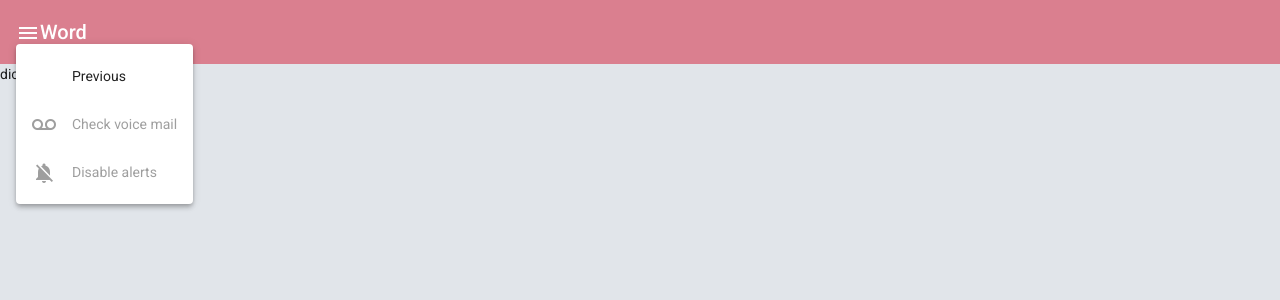
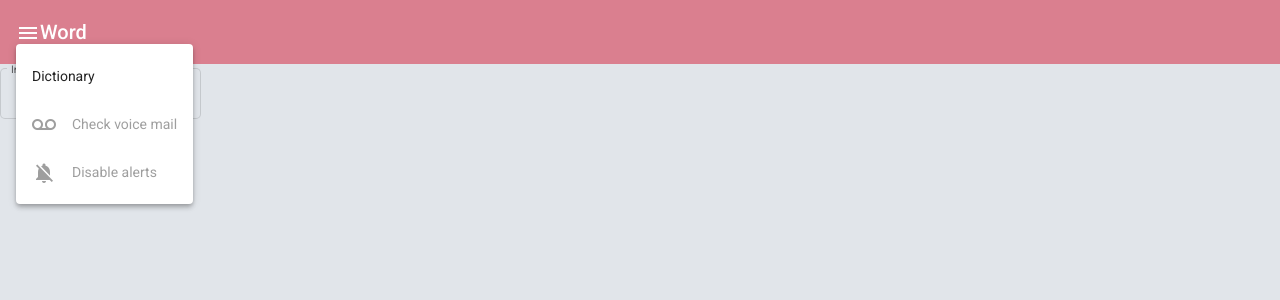
Before and after one commit to hominhhoa39/mh-study, an Angular app: page /dictionary in a window 1280 px wide. Both pictures are taken after a click on the button "menu". Shown: the top 300 px of the page. Built offline with nearby package versions, Linux system fonts and the light colour scheme.

Commit message:
add Autocomplete to search word

```diff
--- a/src/app/app.component.html
+++ b/src/app/app.component.html
@@ -4,10 +4,7 @@
       <mat-icon>menu</mat-icon>
     </button>
     <mat-menu #menu="matMenu">
-      <button mat-menu-item>
-        <mat-icon>back</mat-icon>
-        <span>Previous</span>
-      </button>
+      <a href="/dictionary" mat-menu-item>Dictionary</a>
       <button mat-menu-item disabled>
         <mat-icon>voicemail</mat-icon>
         <span>Check voice mail</span>
--- a/src/app/component/dictionary/dictionary.component.html
+++ b/src/app/component/dictionary/dictionary.component.html
@@ -1 +1,28 @@
-<p>dictionary works!</p>
+<div>
+  <mat-form-field appearance="outline" [floatLabel]="'always'">
+    <mat-label>Input word</mat-label>
+    <input
+      matInput
+      [matAutocomplete]="auto"
+      [formControl]="searchMoviesCtrl"
+    />
+    <mat-autocomplete #auto="matAutocomplete" [displayWith]="displayFn">
+      <mat-option *ngIf="isLoading" class="is-loading">Loading...</mat-option>
+      <ng-container *ngIf="!isLoading">
+        <mat-option *ngFor="let movie of filteredMovies" [value]="movie">
+          <span class="word-display"
+            ><b>{{ movie.word }}</b></span
+          >
+          <span class="mean-display">（{{ movie.phonetic }}）</span>
+        </mat-option>
+      </ng-container>
+    </mat-autocomplete>
+  </mat-form-field>
+  <!-- <br />
+  <ng-container *ngIf="errorMsg; else elseTemplate">
+    {{ errorMsg }}
+  </ng-container>
+  <ng-template #elseTemplate>
+    <h5>Selected Value: {{ searchMoviesCtrl.value | json }}</h5>
+  </ng-template> -->
+</div>
--- a/src/app/component/dictionary/dictionary.component.ts
+++ b/src/app/component/dictionary/dictionary.component.ts
@@ -1,15 +1,59 @@
 import { Component, OnInit } from '@angular/core';
+import { FormControl } from '@angular/forms';
+import { HttpClient } from '@angular/common/http';
+
+import { debounceTime, tap, switchMap, finalize } from 'rxjs/operators';
+import { Word } from 'src/app/model/word';
+import { WordService } from 'src/app/service/word.service';
 
 @Component({
   selector: 'app-dictionary',
   templateUrl: './dictionary.component.html',
-  styleUrls: ['./dictionary.component.scss']
+  styleUrls: ['./dictionary.component.scss'],
 })
 export class DictionaryComponent implements OnInit {
+  searchMoviesCtrl = new FormControl();
+  filteredMovies: Word[] = [];
+  isLoading = false;
+  errorMsg!: string;
 
-  constructor() { }
+  constructor(private wordService: WordService, private http: HttpClient) {}
 
-  ngOnInit(): void {
+  ngOnInit() {
+    this.searchMoviesCtrl.valueChanges
+      .pipe(
+        debounceTime(500),
+        tap(() => {
+          this.errorMsg = '';
+          this.filteredMovies = [];
+          this.isLoading = true;
+        }),
+        switchMap((value) =>
+          this.http
+            .post<Word[]>('/api/outside/suggest', {
+              word: value,
+            })
+            .pipe(
+              finalize(() => {
+                this.isLoading = false;
+              })
+            )
+        )
+      )
+      .subscribe((data) => {
+        // if (data['Search'] == undefined) {
+        //   this.errorMsg = data['Error'];
+        //   this.filteredMovies = [];
+        // } else {
+        //   this.errorMsg = "";
+        this.filteredMovies = data;
+        // }
+
+        // console.log(this.filteredMovies);
+      });
   }
 
+  displayFn(w: Word): string {
+    return w && w.word ? w.word : '';
+  }
 }
--- a/src/app/service/word.service.ts
+++ b/src/app/service/word.service.ts
@@ -15,6 +15,10 @@ export class WordService {
 
   searchOutside(word: string): Observable<Word> {
     return this.httpClient.post<Word>('/api/outside/search', { word });
+  }
+
+  suggestOutside(word: any): Observable<Word[]> {
+    return this.httpClient.post<Word[]>('/api/outside/suggest', { word });
   }
 
   save(word: Word): Observable<any> {
--- a/src/styles.scss
+++ b/src/styles.scss
@@ -51,12 +51,14 @@ body {
   font-weight: bold;
   color: #c51b0f;
 }
+
+.mean-display {
+  color: #274fcc;
+  font-weight: bold;
+}
+
 .description {
   white-space: pre-line;
-  .mean-display {
-    color: #274fcc;
-    font-weight: bold;
-  }
 }
 
 .mat-accordion {
```
Also changed, not shown: src/app/material/app-material.module.ts (+16 -14 lines), 1 other file (tests, documents, lock files or other folders).
